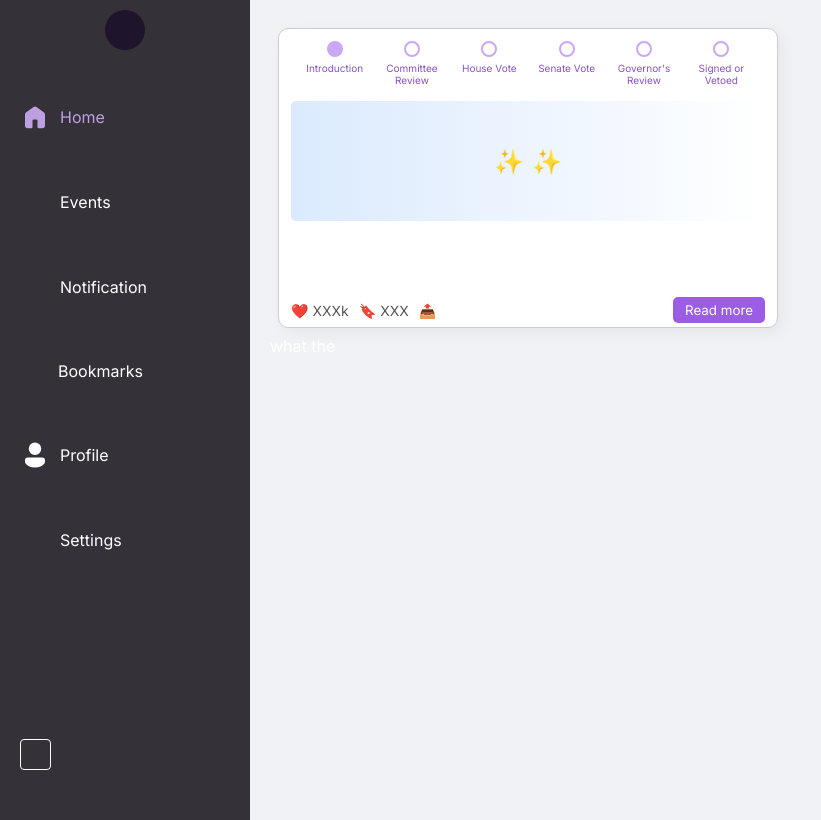
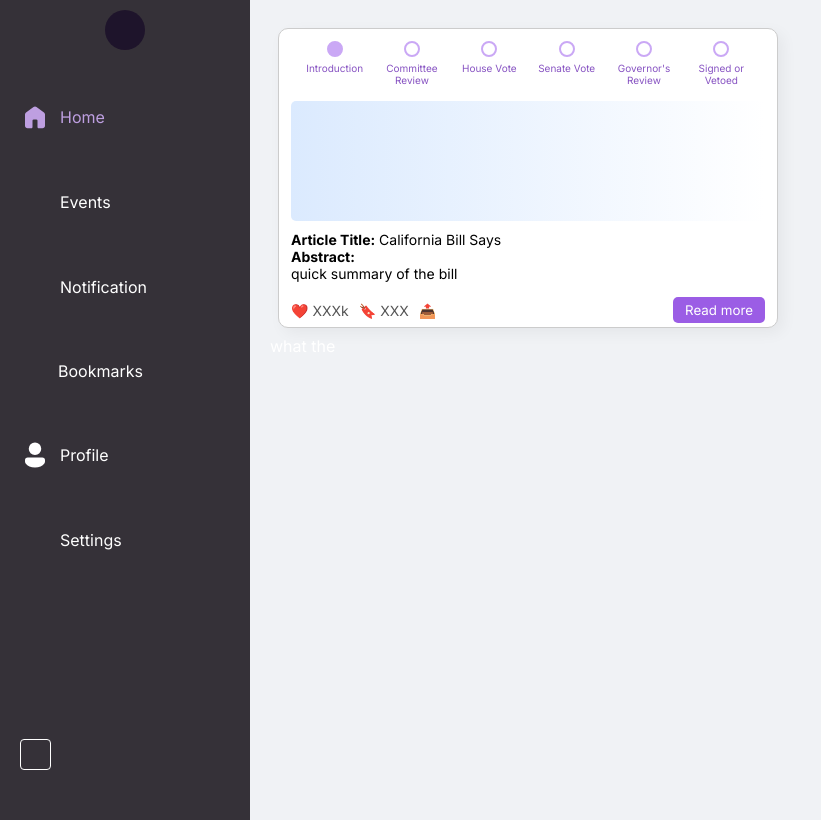
Before and after one commit to fizaxsheikh/civix, a React (Vite) app in the folder frontend/: page / in a window 1280 px wide. Shown: the whole page, without its empty margins (0-821 px from the left). Built offline with nearby package versions, Linux system fonts and the light colour scheme; some icons are missing.

Commit message:
changing color of text

```diff
--- a/frontend/src/policies-KS/Policies.css
+++ b/frontend/src/policies-KS/Policies.css
@@ -57,7 +57,7 @@
 
   .sparkle {
     font-size: 24px;
-    color: #d1d5db;
+    color: #771c83;
     margin: 0 4px;
   }
 
@@ -66,6 +66,7 @@
     text-align: left;
     font-size: 14px;
     margin-bottom: 15px;
+    color:rgb(0, 0, 0)
   }
 
   /* Footer */
@@ -83,7 +84,7 @@
 
   .read-more {
     background-color: #9b5de5;
-    color: white;
+    color: rgb(255, 255, 255);
     border: none;
     padding: 5px 12px;
     border-radius: 5px;
--- a/frontend/src/policies-KS/policies.jsx
+++ b/frontend/src/policies-KS/policies.jsx
@@ -32,15 +32,15 @@ function Policies() {
 
       {/* Image section */}
       <div className="image-section">
-        <span className="sparkle">✨</span>
-        <span className="sparkle">✨</span>
+        {/* <span className="sparkle">✨</span>
+        <span className="sparkle">✨</span> */}
       </div>
 
       {/* Text content */}
       <div className="text-content">
         <p><strong>Article Title:</strong> California Bill Says</p>
         <p><strong>Abstract:</strong></p>
-        <p>dfdfdfsdfsd</p>
+        <p>quick summary of the bill</p>
       </div>
 
       {/* Footer */}
```
